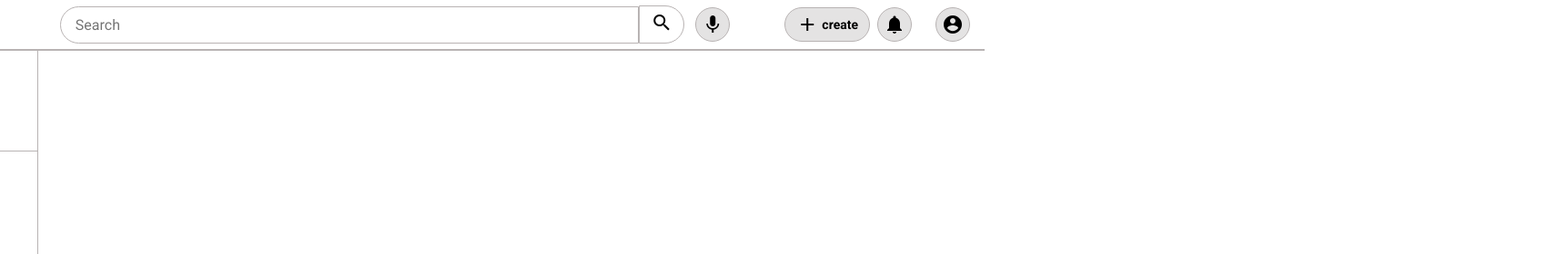
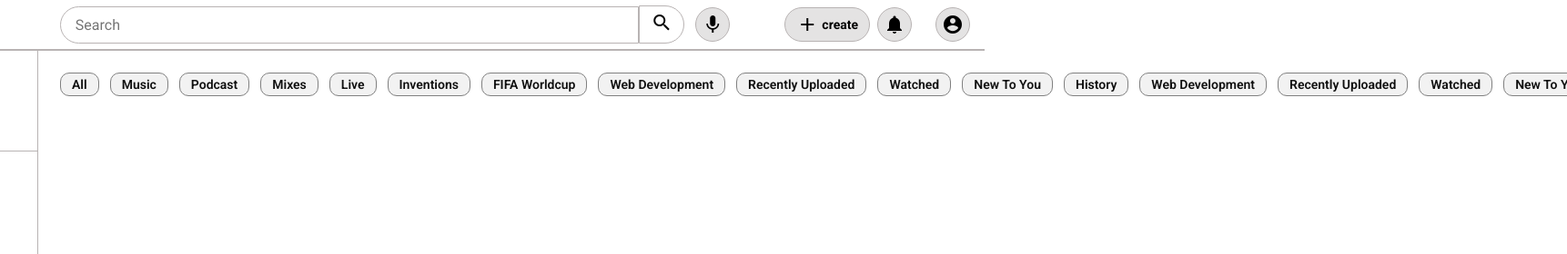
Before and after one commit to DannieBest/Youtube-clone, a plain HTML site: page index.html in a window 1280 px wide. Shown: the top 280 px of the page at 91% size, 1722 px wide, since content can reach past the window. Drawn offline with Linux system fonts and the light colour scheme.

Commit message:
created video tag buttons

```diff
--- /dev/null
+++ b/css/recommendation.css
@@ -0,0 +1,22 @@
+.video-recommendations {
+  display: flex;
+  justify-content: space-between;
+  align-items: flex-start;
+  overflow-x: auto;
+  width: 100%;
+  gap: 12px;
+
+}
+
+.recommendations-link {
+  width: max-content;
+  padding: 4px 12px;
+  border-radius: 10px;
+  font-size: 14px;
+  font-weight: 600;
+  border: 1px solid grey;
+  flex-shrink: 0;
+  background-color: #f2f2f2;
+  color: #0f0f0f;
+  cursor: pointer;
+}
--- a/index.html
+++ b/index.html
@@ -7,6 +7,7 @@
     <link rel="stylesheet" href="global.css" />
     <link rel="stylesheet" href="css/header.css" />
     <link rel="stylesheet" href="css/sidebar.css" />
+    <link rel="stylesheet" href="css/recommendation.css" />
   </head>
   <body>
     <!-- header -->
@@ -208,7 +209,64 @@
         </nav>
       </aside>
       <!-- main content -->
-      <main></main>
+      <main>
+        <section class="video-recommendations">
+          <button class="recommendations-link">
+            All
+          </button>
+          <button class="recommendations-link">
+            Music
+          </button>
+          <button class="recommendations-link">
+            Podcast
+          </button>
+          <button class="recommendations-link">
+            Mixes
+          </button>
+          <button class="recommendations-link">
+            Live
+          </button>
+          <button class="recommendations-link">
+            Inventions
+          </button>
+          <button class="recommendations-link">
+            FIFA Worldcup
+          </button>
+          <button class="recommendations-link">
+            Web Development
+          </button>
+          <button class="recommendations-link">
+            Recently Uploaded
+          </button>
+          <button class="recommendations-link">
+            Watched
+          </button>
+          <button class="recommendations-link">
+            New To You
+          </button>
+          <button class="recommendations-link">
+            History
+          </button>
+          <button class="recommendations-link">
+            Web Development
+          </button>
+          <button class="recommendations-link">
+            Recently Uploaded
+          </button>
+          <button class="recommendations-link">
+            Watched
+          </button>
+          <button class="recommendations-link">
+            New To You
+          </button>
+          <button class="recommendations-link">
+            History
+          </button>
+          <button cla>
+            <i class="material-icons">keyboard_arrow_right</i>
+          </button>
+        </section>
+      </main>
     </div>
   </body>
 </html>
```
Also changed, not shown: index2.html (deleted, +0 -12 lines).
